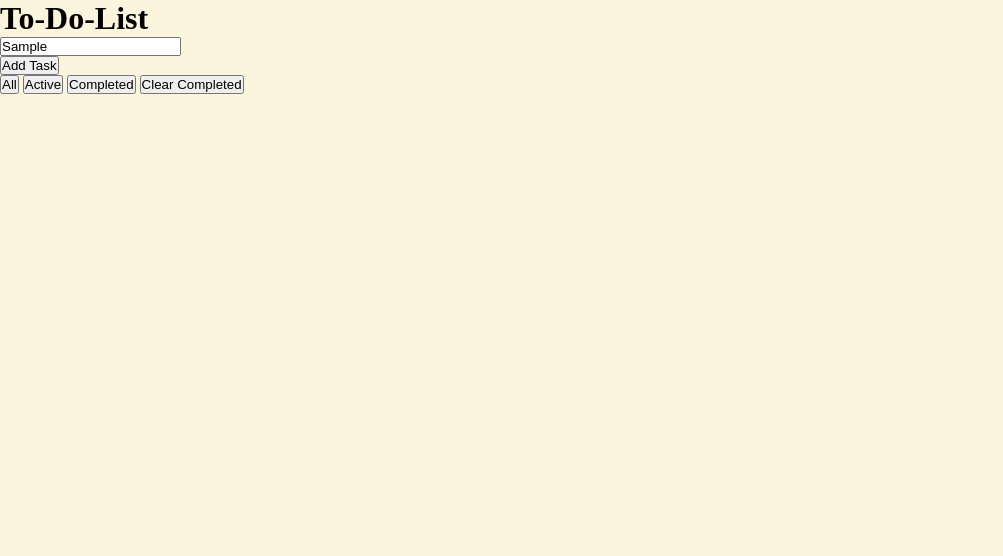
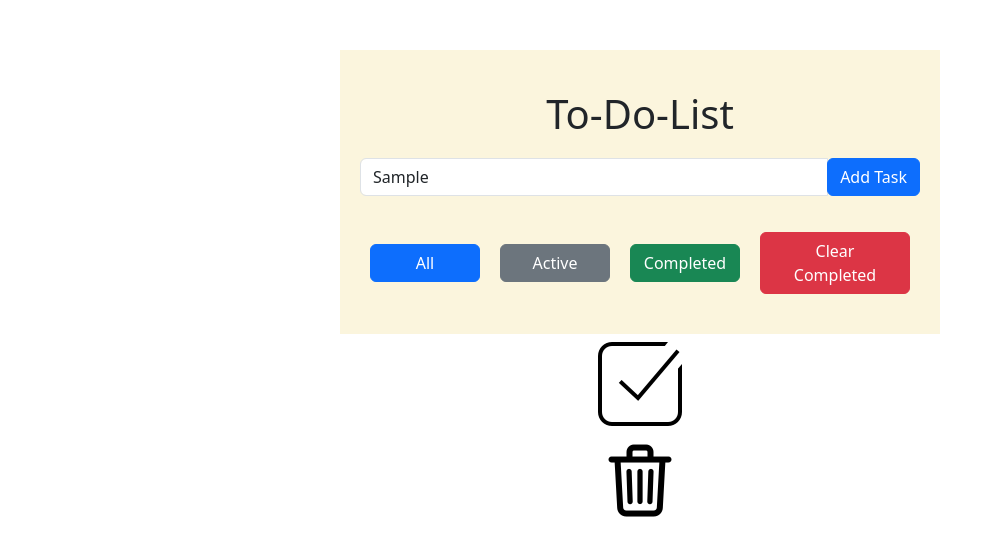
Before and after one commit to brishti-itobuz/to-do, a plain HTML site: page index.html in a window 1280 px wide. Both pictures are taken after typing "Sample" into the empty fields and a click on the button "Add Task". Shown: the whole page, without its empty margins (0-1003 px from the left). Drawn offline with nearby package versions, Linux system fonts and the light colour scheme.

Commit message:
work in progress

```diff
--- a/index.html
+++ b/index.html
@@ -4,35 +4,38 @@
     <meta charset="UTF-8">
     <meta name="viewport" content="width=device-width, initial-scale=1.0">
     <link rel="stylesheet" href="styles.css">
-    <script src="https://cdn.jsdelivr.net/npm/@popperjs/core@2.11.8/dist/umd/popper.min.js" integrity="sha384-I7E8VVD/ismYTF4hNIPjVp/Zjvgyol6VFvRkX/vR+Vc4jQkC+hVqc2pM8ODewa9r" crossorigin="anonymous"></script>
-    <script src="https://cdn.jsdelivr.net/npm/bootstrap@5.3.3/dist/js/bootstrap.min.js" integrity="sha384-0pUGZvbkm6XF6gxjEnlmuGrJXVbNuzT9qBBavbLwCsOGabYfZo0T0to5eqruptLy" crossorigin="anonymous"></script>
-
+    <link
+      href="https://cdn.jsdelivr.net/npm/bootstrap@5.3.3/dist/css/bootstrap.min.css"
+      rel="stylesheet"
+      integrity="sha384-QWTKZyjpPEjISv5WaRU9OFeRpok6YctnYmDr5pNlyT2bRjXh0JMhjY6hW+ALEwIH"
+      crossorigin="anonymous"
+    />
 
     <title>To Do List</title>
 </head>
-<body>
+<body class="d-flex flex-column align-items-center">
 
-    <div class="to-do-wrapper">
+    <div class="to-do-wrapper d-flex flex-column justify-content-center">
         <div class="header">
-        <h1>To-Do-List</h1>
+        <h1 class="to-do-heading text-center">To-Do-List</h1>
         <div class="input-group mb-3 input-box">
-            <input type="text" class="form-control input" placeholder="Your task" aria-label="Your Task" aria-describedby="basic-addon2">
+            <input type="text" class="form-control input" placeholder="Your tasks" aria-label="Your Task" aria-describedby="basic-addon2">
             <div class="input-group-append">
-              <button class="btn btn-outline-secondary add-btn" type="button">Add Task</button>
+              <button class="btn btn-primary add-btn" type="button">Add Task</button>
             </div>
           </div>
           </div>
 
-          <div class="to-do-item">
+          <div id="task">
 
           </div>
 
           <div class="buttons">
 
-          <button type="button" class="btn btn-primary">All</button>
-          <button type="button" class="btn btn-secondary">Active</button>
-          <button type="button" class="btn btn-success">Completed</button>
-          <button type="button" class="btn btn-danger">Clear Completed</button>
+          <button type="button" class="btn btn-primary task-status-btn">All</button>
+          <button type="button" class="btn btn-secondary task-status-btn">Active</button>
+          <button type="button" class="btn btn-success task-status-btn">Completed</button>
+          <button type="button" class="btn btn-danger task-status-btn">Clear Completed</button>
 
         </div>
 
--- a/main.js
+++ b/main.js
@@ -0,0 +1,27 @@
+const taskInput = document.querySelector(".input");
+const addBtn = document.querySelector(".add-btn");
+const newTask = document.querySelector(".task");
+
+const tasks = [];
+
+function addTask() {
+ if(taskInput.value === ""){
+     alert("please enter a valid task");
+ }
+
+ else {
+    const toDoTask = document.createElement("div");
+    const taskName = document.createElement("h1");
+    const tickImage = document.createElement("img");
+    tickImage.setAttribute('src', './images/tick-img.png' );
+    document.body.appendChild(tickImage);
+    const binImage = document.createElement("img");
+    binImage.setAttribute('src', './images/bin-img.png' );
+    document.body.appendChild(binImage);
+    document.getElementById("task").appendChild(toDoTask);
+
+}
+
+
+}
+addBtn.addEventListener("click", addTask);
--- a/styles.scss
+++ b/styles.scss
@@ -5,9 +5,52 @@
 }
 
 .to-do-wrapper {
-    width:100%;
-    height:100vh;
+    width: 300px;
     background-color: #FBF5DD;
-    display:flex;
+    margin-top: 50px;
+
+    @media (min-width: 768px){
+        width: 600px;
+    }
+
+    @media (min-width: 1440px){
+        width: 1000px;
+        }
+}
+
+.to-do-heading {
+    margin: 20px;
+}
+
+.header {
+    margin: 20px;
+}
+
+.buttons {
+    display: flex;
     flex-direction: column;
+    justify-content: center;
+    align-items: center;
+    row-gap: 10px;
+    margin-bottom: 40px;
+
+    @media (min-width: 768px){
+        flex-direction: row;
+        column-gap: 20px;
+    }
 }
+
+.task-status-btn {
+    width: 200px;
+
+    @media (min-width: 768px){
+        width: 110px;
+    }
+
+}
+
+@media (min-width: 768px){
+    .btn-danger {
+        width: 150px;
+    }
+}
```
Also changed, not shown: styles.css, 1 other file.
